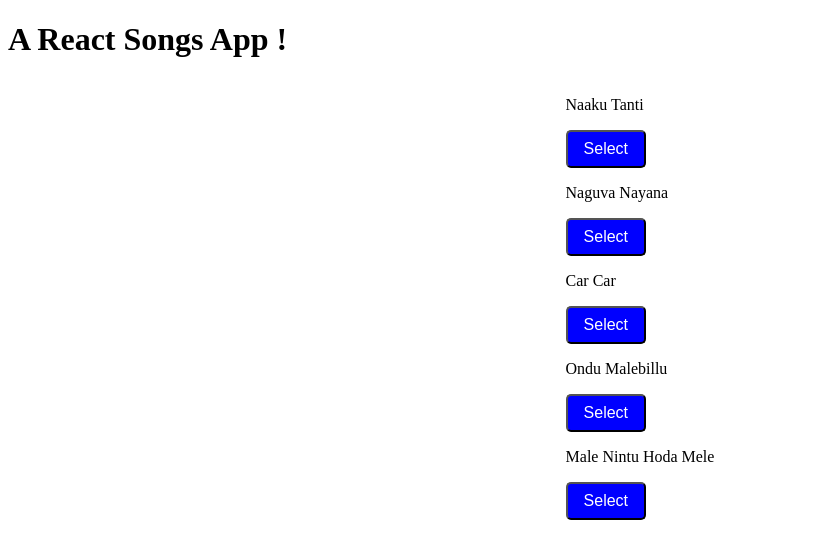
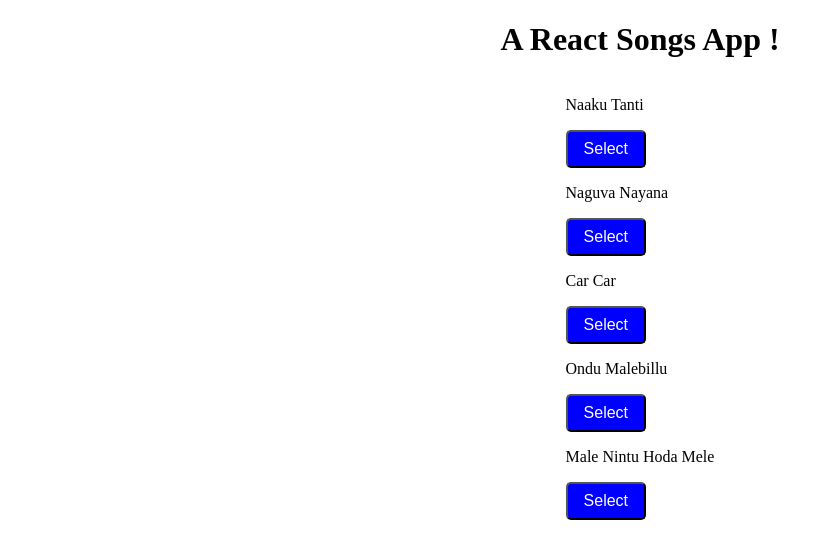
Before and after one commit to smarigowda/modernReactSongs, a React (Create React App) app: page / in a window 1280 px wide. Shown: the top 558 px of the page, without its empty margins (0-832 px from the left). Built offline with nearby package versions, Linux system fonts and the light colour scheme.

Commit message:
another form for using Map To Dispatch

```diff
--- a/src/components/App.js
+++ b/src/components/App.js
@@ -1,11 +1,12 @@
 import React from 'react';
 import { selectSong } from '../actions';
 import SongList from './SongList';
+import { header } from './App.module.scss';
 
 const App = () => {
   return (
     <div>
-      <h1>A React Songs App !</h1>
+      <h1 className={header}>A React Songs App !</h1>
       <SongList />
     </div>
   )
--- /dev/null
+++ b/src/components/App.module.scss
@@ -0,0 +1,3 @@
+.header {
+    text-align: center;
+}
--- a/src/components/SongList.js
+++ b/src/components/SongList.js
@@ -10,6 +10,7 @@ const SongList = ({ songs, selectSong }) => {
                 songs.map(d =>
                     <div key={d.title}>
                         <p>{d.title}</p>
+                        {/* <button onClick={() => selectSong(d.title) }>Select</button> */}
                         <button onClick={() => selectSong(d.title) }>Select</button>
                     </div>)
             }
@@ -30,4 +31,4 @@ const mdp = dispatch => {
     }
 }
 
-export default connect(msp, mdp)(SongList);
+export default connect(msp, { selectSong })(SongList);
```
